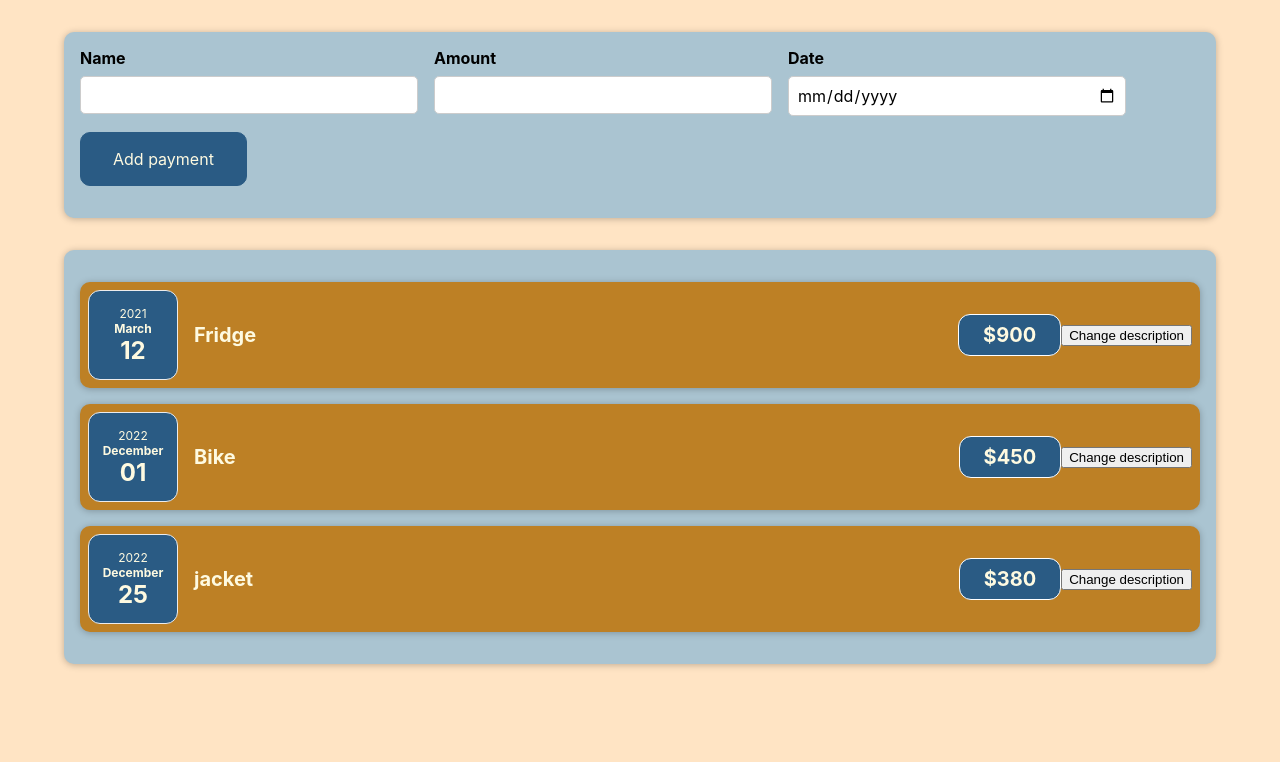
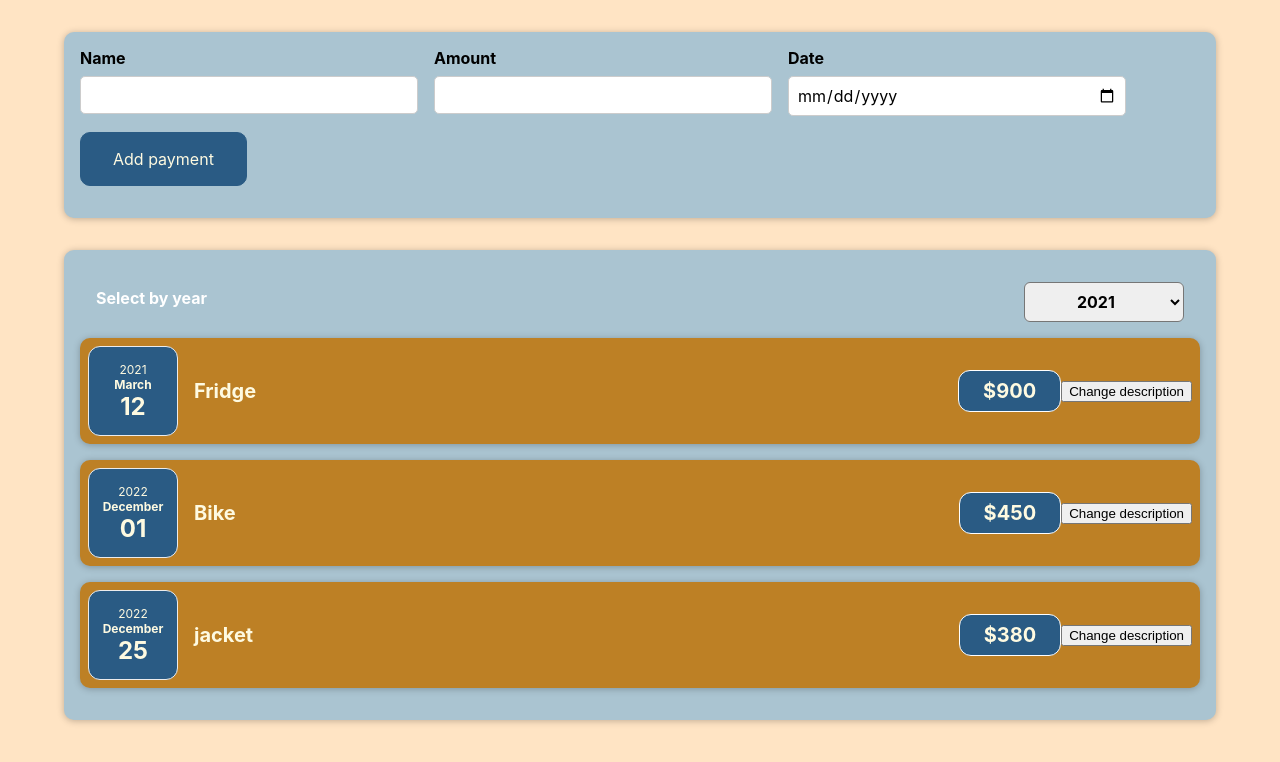
Before and after one commit to Radchenko87dmytro/payment-management, a React (Create React App) app: page / in a window 1280 px wide. Shown: the top 762 px of the page. Built offline with nearby package versions, Linux system fonts and the light colour scheme.

Commit message:
Adding the CostsFilter.js component and two sides binding, we set value useState('2021')

```diff
--- a/src/components/Costs/CostItem.js
+++ b/src/components/Costs/CostItem.js
@@ -6,7 +6,7 @@
 const CostItem = (props) => {
     // document.getElementById('root').addEventListener()
     const [description, setDescription] = useState(props.description); // useState can exists only in this place in component
-    console.log("Text in component definition");
+    //console.log("Text in component definition");
 
     const changeDescriptionHandler = () => {
         //description = "New Cost";
--- a/src/components/Costs/Costs.js
+++ b/src/components/Costs/Costs.js
@@ -1,15 +1,32 @@
 import CostItem from "./CostItem";
 import "./Costs.css";
 import Card from "../UI/Card";
+import CostsFilter from "./CostsFilter";
+import { useState } from "react";
 
 const Costs = (props) => {
 
+    const [selectedYear, setSelectedYear] = useState('2021');
+
+    const yearChangeHandler = (year) =>{
+        setSelectedYear(year);
+        console.log(year);
+        console.log("Costs year value");
+    }
+
     return(
-        <Card className="costs">
-            <CostItem date={props.costs[0].date} description={props.costs[0].description} amount={props.costs[0].amount}/>
-            <CostItem date={props.costs[1].date} description={props.costs[1].description} amount={props.costs[1].amount}/>
-            <CostItem date={props.costs[2].date} description={props.costs[2].description} amount={props.costs[2].amount}/>
-        </Card>
+        <div>
+
+            <Card className="costs">
+                <CostsFilter year={selectedYear} //<-this is two sides binding, we set value useState('2021') in CostFilter by attribute year={selectedYear}
+                onChangeYear={yearChangeHandler}/>
+                <CostItem date={props.costs[0].date} description={props.costs[0].description} amount={props.costs[0].amount}/>
+                <CostItem date={props.costs[1].date} description={props.costs[1].description} amount={props.costs[1].amount}/>
+                <CostItem date={props.costs[2].date} description={props.costs[2].description} amount={props.costs[2].amount}/>
+            </Card>
+        </div>
+
+
     )
 }
 
--- /dev/null
+++ b/src/components/Costs/CostsFilter.css
@@ -0,0 +1,24 @@
+.costs-filter {
+    color: white;
+    padding: 0 1rem;
+  }
+
+  .costs-filter__control {
+    display: flex;
+    width: 100%;
+    align-items: center;
+    justify-content: space-between;
+    margin: 1rem 0;
+  }
+
+  .costs-filter label {
+    font-weight: bold;
+    margin-bottom: 0.5rem;
+  }
+
+  .costs-filter select {
+    font: inherit;
+    padding: 0.5rem 3rem;
+    font-weight: bold;
+    border-radius: 6px;
+  }
--- /dev/null
+++ b/src/components/Costs/CostsFilter.js
@@ -0,0 +1,30 @@
+//import { useState } from 'react';
+import React from 'react';
+import './CostsFilter.css';
+
+const CostsFilter = (props) => {
+
+    //const [year, setYear] = useState('');
+
+    const yearChangeHandler = (event) => {
+        props.onChangeYear(event.target.value);
+        //console.log(year);
+    }
+    //props.onChangeYear(year);
+
+    return(
+        <div className="costs-filter">
+            <div className="costs-filter__control">
+                <label>Select by year</label>
+                <select value={props.year} onChange={yearChangeHandler}>
+                    <option value='2022'>2022</option>
+                    <option value='2021'>2021</option>
+                    <option value='2020'>2020</option>
+                    <option value='2019'>2019</option>
+                </select>
+            </div>
+        </div>
+    );
+}
+
+export default CostsFilter;
```
